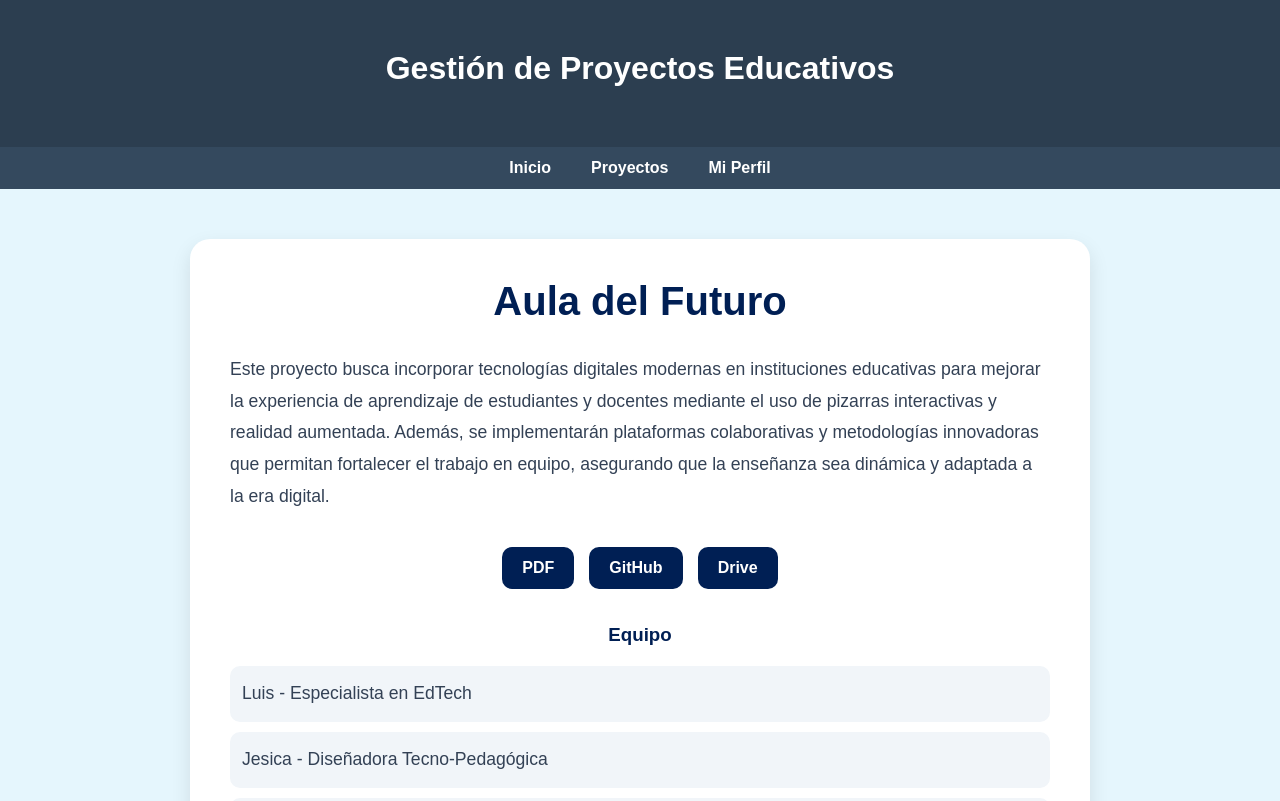
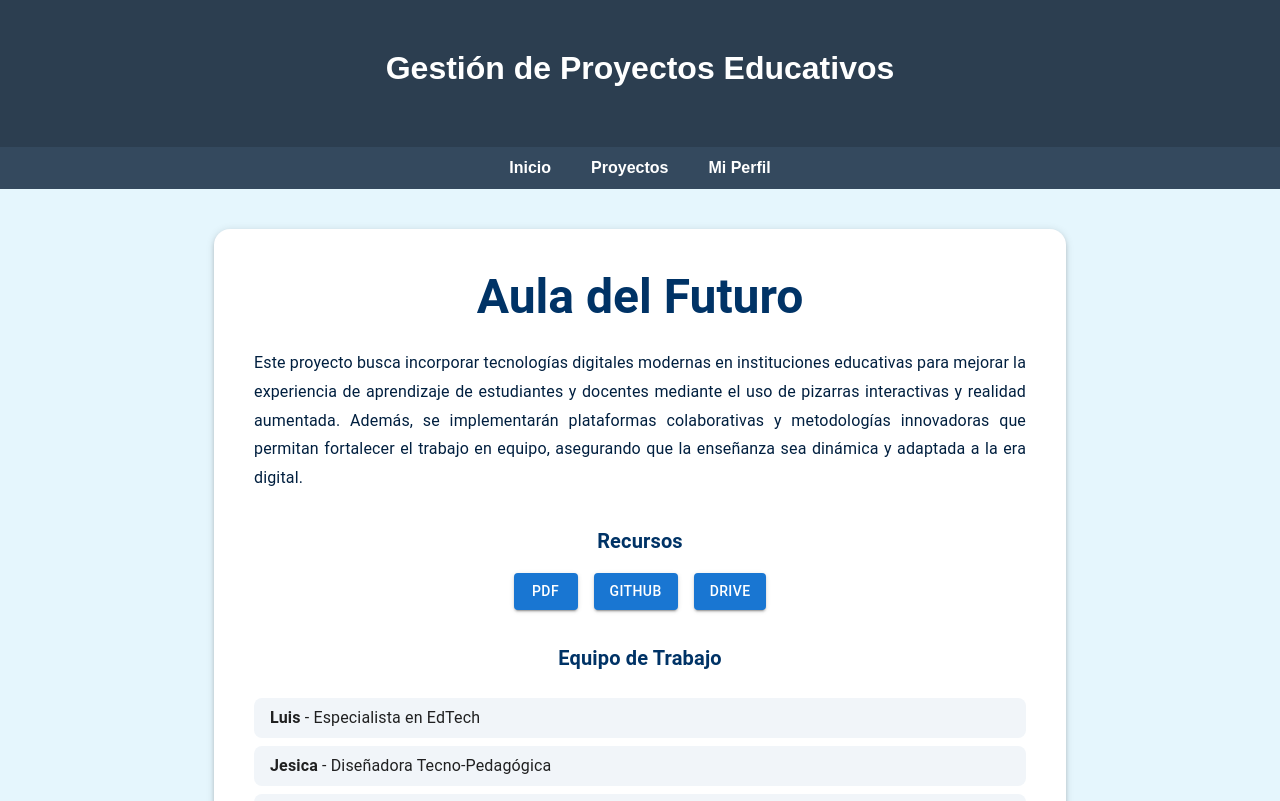
Before and after one commit to TomasTastaca/pv_tp3_grupo16, a React (Vite) app: page /proyectos/1 in a window 1280 px wide. Shown: the top 801 px of the page. Built offline with nearby package versions, Linux system fonts and the light colour scheme.

Commit message:
agregue el estilo mui a DetalleProyecto.jsx y modifique dashboard, app y nav

```diff
--- a/src/App.jsx
+++ b/src/App.jsx
@@ -1,7 +1,7 @@
 import './css/styles.css';
-import './css/listaProyectos.css';
+//import './css/listaProyectos.css';
 import './css/layout.css';
-import './css/registroActividad.css';
+//import './css/registroActividad.css';
 import ListaProyectos from './views/ListaProyectos';
 import Header from './components/Header';
 import Nav from './components/Nav';
@@ -22,12 +22,12 @@ const App = () => {
       <main>
         <Routes>
           <Route path="/" element={<Navigate to="/Inicio"/>}/>
-          <Route path="/Inicio" element={<Dashboard/>}/>
-          <Route path="/Proyectos" element={<ListaProyectos/>}/>
+          <Route path="/inicio" element={<Dashboard/>}/>
+          <Route path="/proyectos" element={<ListaProyectos/>}/>
           {/*"ruta dinamica" para ver los distinto de tipos de proyectos, en este caso tenemos 5*/}
-          <Route path="/Proyectos/:id" element={<DetalleProyecto/>}/>
+          <Route path="/proyectos/:id" element={<DetalleProyecto/>}/>
 
-          <Route path="/Perfil" element={<PerfilUsuario/>}/>
+          <Route path="/perfil" element={<PerfilUsuario/>}/>
 
           {/* <ListaProyectos/> */}
         </Routes>
--- a/src/components/Nav.jsx
+++ b/src/components/Nav.jsx
@@ -3,9 +3,9 @@ const Nav = () => {
     return(
         <nav>
             <ul>
-                <li><Link to="/Inicio" >Inicio</Link></li>
-                <li><Link to="/Proyectos">Proyectos</Link></li>
-                <li><Link to="/Perfil">Mi Perfil</Link></li>
+                <li><Link to="/inicio" >Inicio</Link></li>
+                <li><Link to="/proyectos">Proyectos</Link></li>
+                <li><Link to="/perfil">Mi Perfil</Link></li>
             </ul>
         </nav>
     );
--- a/src/css/detalleProyecto.css
+++ b/src/css/detalleProyecto.css
@@ -1,4 +1,4 @@
-.detalle-container{
+/*.detalle-container{
     width: 90%;
     max-width: 900px;
     margin: 50px auto;
@@ -23,7 +23,7 @@
 }
 
 /* RECURSOS */
-
+/*
 .recursos{
     display: flex;
     gap: 15px;
@@ -49,7 +49,7 @@
 
 /* EQUIPO */
 
-.equipo{
+/*.equipo{
     margin-top: 35px;
 }
 
@@ -66,7 +66,7 @@
     margin-bottom: 10px;
 }
 /* detalle de boton volver */
-.btn-volver{
+/*.btn-volver{
     display: block;
     margin: 40px auto 0;
     padding: 14px 24px;
--- a/src/views/DetalleProyecto.jsx
+++ b/src/views/DetalleProyecto.jsx
@@ -1,41 +1,174 @@
-import '../css/detalleProyecto.css'
-import { useParams, Link } from 'react-router-dom'
-import proyectoService from '../services/proyectoService';
+import { useParams, Link } from "react-router-dom";
+import proyectoService from "../services/proyectoService";
+
+import { Container, Paper, Typography, Box, Button, Stack, List, ListItem, Alert } from "@mui/material";
+
 const DetalleProyecto = () => {
-//obtener el id de la url
-    const { id } = useParams()
-//obtener el proyecto por id
-const proyecto = proyectoService.obtenerProyectoPorId(Number(id));
-if (!proyecto) {
-    return <div>Proyecto no encontrado</div>
-}
+  const { id } = useParams();
 
-    return (
-        <section className="detalle-container">
+  const proyecto = proyectoService.obtenerProyectoPorId(Number(id));
 
-            <h2>{proyecto.titulo}</h2>
+  return (
+    <Container maxWidth="md" sx={{ py: 5 }}>
+      {!proyecto ? (
+        <Paper
+          elevation={3}
+          sx={{
+            p: 4,
+            borderRadius: 4,
+            textAlign: "center"
+          }}
+        >
+          <Alert severity="error" sx={{ mb: 3 }}>
+            Proyecto no encontrado.
+          </Alert>
 
-            <p>{proyecto.descripcion}</p>
+          <Button
+            component={Link}
+            to="/proyectos"
+            variant="contained"
+          >
+            Volver a proyectos
+          </Button>
+        </Paper>
+      ) : (
+        <Paper
+          elevation={3}
+          sx={{
+            p: 5,
+            borderRadius: 4,
+            backgroundColor: "#ffffff"
+          }}
+        >
+          {/* Título */}
+          <Typography
+            variant="h3"
+            component="h2"
+            align="center"
+            gutterBottom
+            sx={{
+              fontWeight: "bold",
+              color: "#003366",
+              mb: 3
+            }}
+          >
+            {proyecto.titulo}
+          </Typography>
 
-            <div className="recursos">
-                <a href={proyecto.recursos.pdf}>PDF</a>
-                <a href={proyecto.recursos.github}>GitHub</a>
-                <a href={proyecto.recursos.drive}>Drive</a>
-            </div>
 
-            <div className="equipo">
-                <h3>Equipo</h3>
+          {/* Descripción */}
+          <Typography
+            variant="body1"
+            sx={{
+              lineHeight: 1.8,
+              color: "#001f3f",
+              mb: 4,
+              textAlign: "justify"
+            }}
+          >
+            {proyecto.descripcion}
+          </Typography>
 
-                {proyecto.equipo.map((integrante, index) => (
-                    <p key={index}>
-                        {integrante.nombre} - {integrante.rol}
-                    </p>
-                ))}
-            </div>
-            {/*<button className="btn-volver" onClick={onVolver}>Volver</button>*/}
-            <Link to="/Proyectos" className="btn-volver">Volver</Link>
-        </section>
-    )
-}
+          {/* Recursos */}
+          <Typography
+            variant="h6"
+            align="center"
+            sx={{
+              fontWeight: "bold",
+              color: "#003366",
+              mb: 2
+            }}
+          >
+            Recursos
+          </Typography>
 
+          <Box
+            sx={{
+              display: "flex",
+              justifyContent: "center",
+              mb: 4
+            }}
+          >
+            <Stack direction="row" spacing={2}>
+              {proyecto.recursos?.pdf && (
+                <Button
+                  href={proyecto.recursos.pdf}
+                  target="_blank"
+                  variant="contained"
+                >
+                  PDF
+                </Button>
+              )}
+
+              {proyecto.recursos?.github && (
+                <Button
+                  href={proyecto.recursos.github}
+                  target="_blank"
+                  variant="contained"
+                >
+                  GitHub
+                </Button>
+              )}
+
+              {proyecto.recursos?.drive && (
+                <Button
+                  href={proyecto.recursos.drive}
+                  target="_blank"
+                  variant="contained"
+                >
+                  Drive
+                </Button>
+              )}
+            </Stack>
+          </Box>
+
+          {/* Equipo */}
+          <Typography
+            variant="h6"
+            align="center"
+            sx={{
+              fontWeight: "bold",
+              color: "#003366",
+              mb: 2
+            }}
+          >
+            Equipo de Trabajo
+          </Typography>
+
+          <List>
+            {proyecto.equipo?.map((integrante, index) => (
+              <ListItem
+                key={index}
+                sx={{
+                  backgroundColor: "#f1f5f9",
+                  borderRadius: 2,
+                  mb: 1
+                }}
+              >
+                <Typography>
+                  <strong>{integrante.nombre}</strong> - {integrante.rol}
+                </Typography>
+              </ListItem>
+            ))}
+          </List>
+
+          {/* Botón volver */}
+          <Button
+            component={Link}
+            to="/proyectos"
+            fullWidth
+            variant="contained"
+            sx={{
+              mt: 3,
+              py: 1.5,
+              fontWeight: "bold"
+            }}
+          >
+            Volver
+          </Button>
+        </Paper>
+      )}
+    </Container>
+  );
+};
 export default DetalleProyecto;
```
Also changed, not shown: src/views/Dashboard.jsx (+103 -32 lines).
